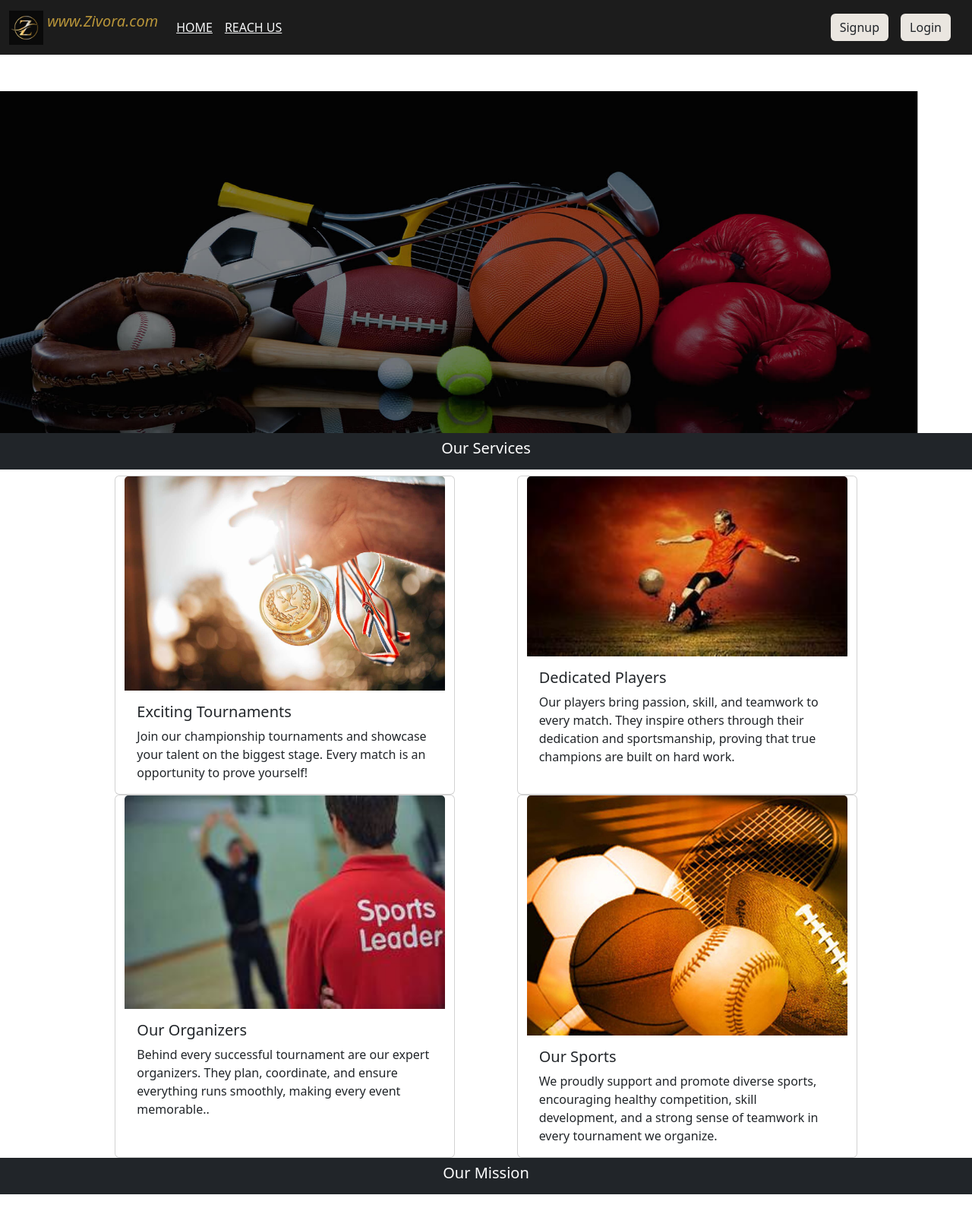
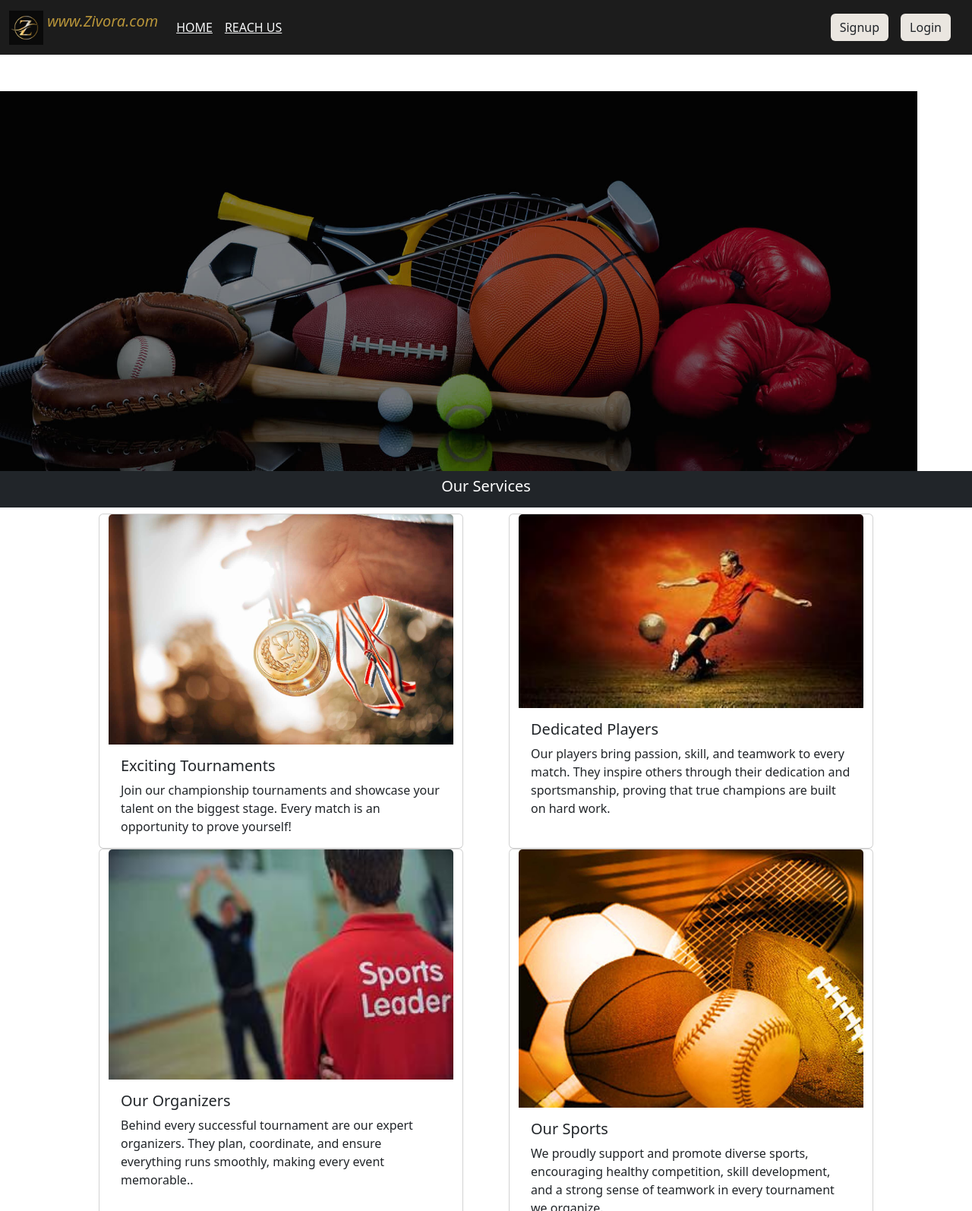
Before and after one commit to Rajnigoyal77/zivora, a website: page public/index.html in a window 1280 px wide. Shown: the top 1594 px of the page at 76% size. Drawn offline with nearby package versions, Linux system fonts and the light colour scheme.

Commit message:
Update index.html

```diff
--- a/public/index.html
+++ b/public/index.html
@@ -338,13 +338,13 @@
             <div class="carousel-inner">
 
                 <div class="carousel-item active">
-                    <img src="pics/ban.jpg" class="d-block w-100" alt="..." height="450px;">
+                    <img src="pics/ban.jpg" class="d-block w-100" alt="..." height="500px;">
                 </div>
                  <div class="carousel-item active">
-                    <img src="pics/banner2.jpg" class="d-block w-100" alt="..." height="450px;">
+                    <img src="pics/banner2.jpg" class="d-block w-100" alt="..." height="500px;">
                 </div>
                 <div class="carousel-item">
-                    <img src="pics/banner.jpg" class="d-block w-100" alt="..." height="450px;">
+                    <img src="pics/banner.jpg" class="d-block w-100" alt="..." height="500px;">
                 </div>
 
             </div>
@@ -359,7 +359,7 @@
     </div>
     <div class="container mt-2">
         <div class="row" style="justify-content: space-evenly;">
-                    <div class="card" style="width: 28rem; ">
+                    <div class="card" style="width: 30rem; ">
   <img src="pics/medals.jpg" class="card-img-top" alt="...">
   <div class="card-body">
     <h5 class="card-title">Exciting Tournaments</h5>
@@ -367,7 +367,7 @@
 
   </div>
                    </div>
-           <div class="card" style="width: 28rem;">
+           <div class="card" style="width: 30rem;">
   <img src="pics/tournamentsweb.jpg" class="card-img-top" alt="...">
   <div class="card-body">
     <h5 class="card-title">Dedicated Players</h5>
@@ -376,7 +376,7 @@
   </div>
 </div>
 
-<div class="card" style="width: 28rem;">
+<div class="card" style="width: 30rem;">
   <img src="pics/organizer.jpg" class="card-img-top" alt="...">
   <div class="card-body">
     <h5 class="card-title">Our Organizers</h5>
@@ -385,7 +385,7 @@
   </div>
 </div>
 
-<div class="card" style="width: 28rem;">
+<div class="card" style="width: 30rem;">
   <img src="pics/gameweb2.jpg" class="card-img-top" alt="...">
   <div class="card-body">
     <h5 class="card-title">Our Sports</h5>
```
